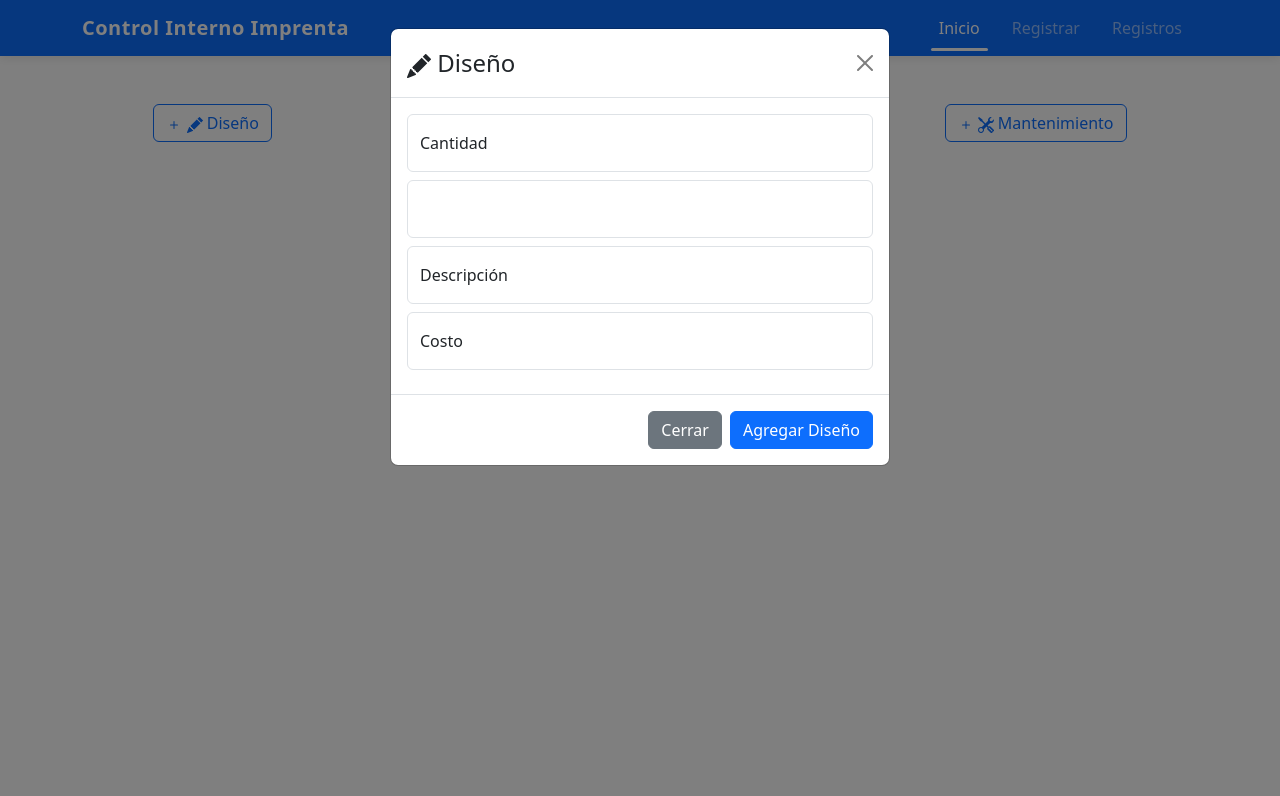
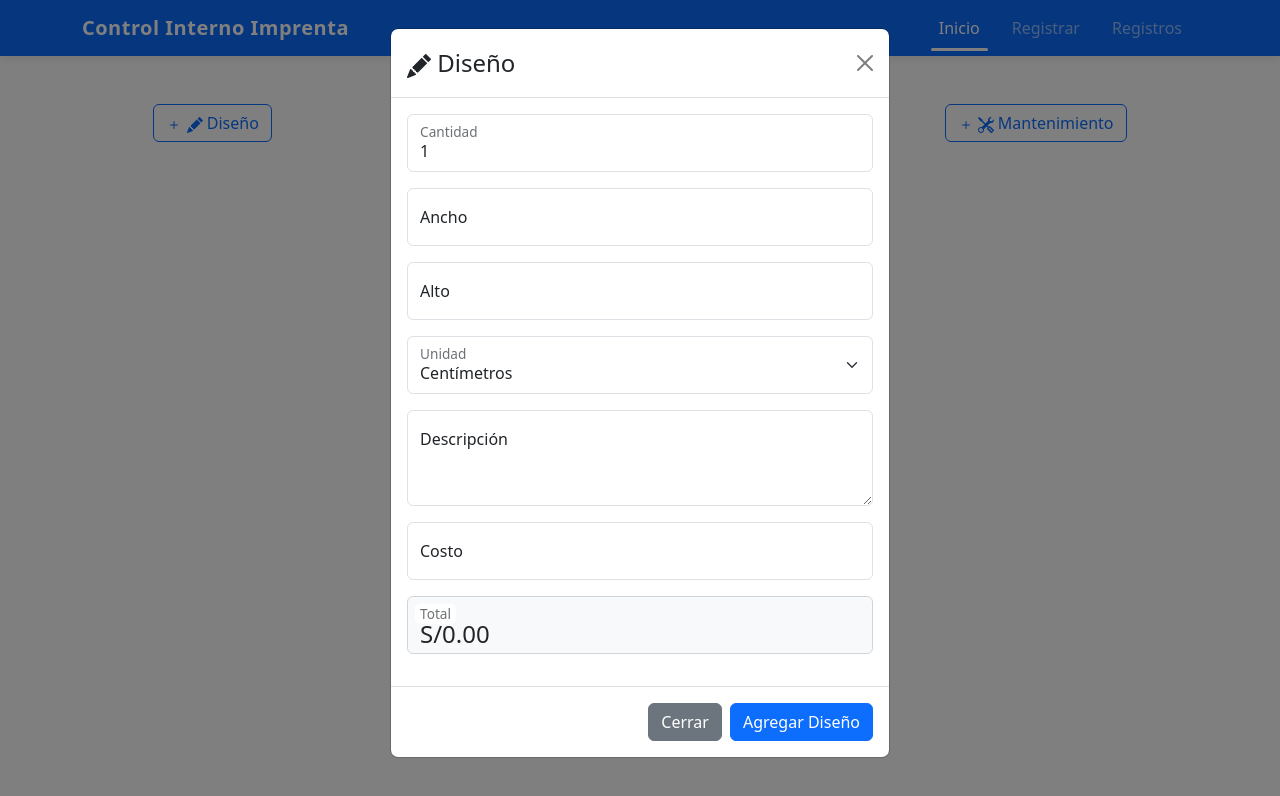
Before and after one commit to romata7/ProductBanners, a React (Vite) app in the folder Client/: page / in a window 1280 px wide. Both pictures are taken after a click on the button "Diseño". Shown: the top 796 px of the page. Built offline with nearby package versions, Linux system fonts and the light colour scheme.

Commit message:
Se termina el tema de modales! :)

```diff
--- /dev/null
+++ b/Client/src/Components/FieldWrapper.jsx
@@ -0,0 +1,21 @@
+import React from "react";
+import { FloatingLabel, Form } from "react-bootstrap";
+
+export const FieldWrapper = ({
+    children,
+    label,
+    name,
+    invalidFeedback,
+    isInvalid
+}) => (
+    <div className="mb-3">
+        <FloatingLabel controlId={name} label={label}>
+            {React.cloneElement(children, { isInvalid })}
+            {isInvalid && (
+                <Form.Control.Feedback type="invalid">
+                    {invalidFeedback}
+                </Form.Control.Feedback>
+            )}
+        </FloatingLabel>
+    </div>
+);
--- /dev/null
+++ b/Client/src/Components/Fields.jsx
@@ -0,0 +1,116 @@
+import { Form } from "react-bootstrap";
+import { FieldWrapper } from "./FieldWrapper";
+
+export const NumberField = ({
+    name,
+    label,
+    required = false,
+    min = 1,
+    step = 1,
+    isInvalid,
+    invalidFeedback,
+    ...props
+}) => (
+    <FieldWrapper
+        name={name}
+        label={label}
+        required={required}
+        isInvalid={isInvalid}
+        invalidFeedback={invalidFeedback}
+    >
+        <Form.Control
+            type="number"
+            name={name}
+            required={required}
+            min={min}
+            step={step}
+            placeholder=""
+            {...props}
+        />
+    </FieldWrapper>
+);
+
+export const SelectField = ({
+    name,
+    label,
+    required = false,
+    options = [],
+    isInvalid,
+    invalidFeedback,
+    ...props
+}) => (
+    <FieldWrapper
+        name={name}
+        label={label}
+        required={required}
+        options={options}
+        isInvalid={isInvalid}
+        invalidFeedback={invalidFeedback}
+    >
+        <Form.Select
+            name={name}
+            required={required}
+            isInvalid={isInvalid}
+            {...props}
+        >
+            {options.map((option) => (
+                <option key={option.value} value={option.value}>
+                    {option.label}
+                </option>
+            ))}
+        </Form.Select>
+    </FieldWrapper>
+);
+
+export const TextareaField = ({
+    name,
+    label,
+    required = false,
+    rows = 3,
+    isInvalid,
+    invalidFeedback,
+    ...props
+}) => (
+    <FieldWrapper
+        name={name}
+        label={label}
+        required={required}
+        isInvalid={isInvalid}
+        invalidFeedback={invalidFeedback}
+    >
+        <Form.Control
+            as="textarea"
+            name={name}
+            required={required}
+            style={{ height: `${rows * 24}px` }}
+            isInvalid={isInvalid}
+            placeholder=""
+            {...props}
+        />
+    </FieldWrapper>
+);
+
+export const TextField = ({
+    name,
+    label,
+    required = false,
+    isInvalid,
+    invalidFeedback,
+    ...props
+}) => (
+    <FieldWrapper
+        name={name}
+        label={label}
+        required={required}
+        isInvalid={isInvalid}
+        invalidFeedback={invalidFeedback}
+    >
+        <Form.Control
+            type="text"
+            name={name}
+            required={required}
+            placeholder=""
+            {...props}
+        />
+    </FieldWrapper>
+);
--- a/Client/src/Components/GenericModal.jsx
+++ b/Client/src/Components/GenericModal.jsx
@@ -3,37 +3,136 @@ import { services } from "./services"
 import { commonFields } from "./commonFields"
 import { serviceModels } from "./serviceModels"
 import { useState } from "react"
+import { TextField, NumberField, TextareaField, SelectField } from "./Fields"
 
-const GenericModal = ({ type, show, handleClose, handleSubmit }) => {
+const GenericModal = ({ type, showModal, handleClose, tratarDatos }) => {
+
     const service = services[type]
     const [formData, setFormData] = useState(serviceModels[type]);
+    const [errors, setErrors] = useState({})
 
     const ServiceIcon = service.icon;
+
+    const handleChange = (e) => {
+        const { name, value } = e.target;
+        setFormData({
+            ...formData,
+            [name]: value
+        });
+    };
+
+    const handleFormSubmit = (e) => {
+        e.preventDefault();
+
+        let formIsValid = true;
+        const newErrors = {};
+
+        Object.entries(formData).forEach(([key, value]) => {
+            const fieldConfig = commonFields[key];
+
+            if (!fieldConfig) return;
+
+            const { required = false } = fieldConfig.attributes || {};
+            const { validation } = fieldConfig;
+
+            if (required && !value) {
+                newErrors[key] = validation?.message || 'Este campo es requerido';
+                formIsValid = false;
+                return;
+            }
+
+            if (validation && value && !validation.validator(value)) {
+                newErrors[key] = validation.message;
+                formIsValid = false;
+            }
+        });
+
+        setErrors(newErrors);
+
+        if (formIsValid) {
+            const calculatedValues = {
+                total: (parseFloat(Number(formData.quantity)) * parseFloat(formData.cost)).toFixed(2),
+                id: Date.now(),
+                date: Date().toLocaleString()
+            }
+            const newFormData = { ...formData, ...calculatedValues }
+            tratarDatos(newFormData);
+        }
+    }
+
     return (
-        <Modal show={show} onHide={handleClose}>
+        <Modal show={showModal} onHide={handleClose} size="md">
             <Modal.Header closeButton>
                 <Modal.Title><ServiceIcon /> {service.header}</Modal.Title>
             </Modal.Header>
             <Form>
                 <Modal.Body>
                     {Object.keys(formData).map((key) => {
-                        console.log(key)
-                        const field = commonFields[key]
-                        console.log(field)
+                        const attributes = commonFields[key].attributes
                         return (
-                            <div key={key} className="mb-2">
-                                <FloatingLabel controlId={field?.name} label={field?.label}>
-                                    <Form.Control type={field?.type} placeholder="" />
-                                </FloatingLabel>
-                            </div>
+                            <Form.Group key={key} className="mb-3">
+                                {
+                                    attributes.type === "number" ? (
+                                        <NumberField
+                                            {...attributes}
+                                            value={formData[attributes.name]}
+                                            onChange={handleChange}
+                                            isInvalid={!!errors[attributes.name]}
+                                            invalidFeedback={errors[attributes.name]}
+                                        />
+                                    ) : attributes.type === 'select' ? (
+                                        <SelectField
+                                            {...attributes}
+                                            value={formData[attributes.name]}
+                                            onChange={handleChange}
+                                            isInvalid={!!errors[attributes.name]}
+                                            invalidFeedback={errors[attributes.name]}
+                                        />
+                                    ) : attributes.type === 'textarea' ? (
+                                        <TextareaField
+                                            {...attributes}
+                                            value={formData[attributes.name]}
+                                            onChange={handleChange}
+                                            isInvalid={!!errors[attributes.name]}
+                                            invalidFeedback={errors[attributes.name]}
+                                            rows={4}
+                                        />
+                                    ) : (
+                                        <TextField
+                                            {...attributes}
+                                            value={formData[attributes.name]}
+                                            onChange={handleChange}
+                                            isInvalid={!!errors[attributes.name]}
+                                            invalidFeedback={errors[attributes.name]}
+                                        />
+                                    )
+                                }
+                            </ Form.Group>
                         )
                     })}
+
+                    <Form.Group className="mb-3 text-left">
+                        <FloatingLabel label="Total">
+                            <Form.Control
+                                as="input"
+                                type="text"
+                                value={`S/${(parseFloat(formData.quantity || 0) * parseFloat(formData.cost || 0)).toFixed(2)}`}
+                                readOnly
+                                className="fs-4"
+                                style={{
+                                    backgroundColor: '#f8f9fa', // Color de fondo similar
+                                    border: '1px solid #ced4da', // Borde idéntico
+                                    cursor: 'default' // Evita el cursor de texto
+                                }}
+                            />
+                        </FloatingLabel>
+                    </Form.Group>
                 </Modal.Body>
                 <Modal.Footer>
                     <Button variant="secondary" onClick={handleClose}>
                         Cerrar
                     </Button>
-                    <Button variant="primary" onClick={handleSubmit}>
+                    <Button variant="primary" type="submit" onClick={handleFormSubmit}>
                         Agregar {service.header}
                     </Button>
                 </Modal.Footer>
--- a/Client/src/Components/columns.js
+++ /dev/null
@@ -1,3 +0,0 @@
-export const columns = {
-    design: ['cost', 'date', 'description', 'height', 'quantity', 'total', 'unit', 'width']
-}
--- a/Client/src/Components/commonFields.js
+++ b/Client/src/Components/commonFields.js
@@ -1,86 +1,93 @@
 export const commonFields = {
     quantity: {
+        attributes: {
             name: 'quantity',
             type: 'number',
             label: 'Cantidad',
+            required: true,
+            min: 1,
+        },
         validation: {
-            required: true,
             validator: value => Number.isInteger(Number(value)) && Number(value) > 0,
             message: 'Cantidad debe ser un entero positivo'
-        },
-        attributes: { min: 1 }
+        }
     },
     cost: {
+        attributes: {
             name: 'cost',
             type: 'number',
             label: 'Costo',
+            required: true,
+            step: '0.01'
+        },
         validation: {
-            required: true,
             validator: value => !isNaN(Number(value)) && Number(value) >= 0,
             message: 'Costo debe ser positivo'
-        },
-        attributes: { step: '0.01' }
+        }
     },
     description: {
+        attributes: {
             name: 'description',
-        type: 'text',
+            type: 'textarea',
             label: 'Descripción',
+            required: true
+        },
         validation: {
-            required: true,
             validator: value => value.trim() !== '',
             message: 'Descripción requerida'
         }
     },
     location: {
+        attributes: {
             name: 'location',
             type: 'text',
             label: 'Ubicación',
-        validation: {
             required: false
         }
     },
     notes: {
+        attributes: {
             name: 'notes',
-        type: 'text',
+            type: 'textarea',
             label: 'Notas',
-        validation: {
             required: false
         }
     },
-    dimensions: [
-        {
+    width: {
+        attributes: {
             name: 'width',
             type: 'number',
             label: 'Ancho',
+            required: true,
+            step: '0.01'
+        },
         validation: {
-                required: true,
             validator: value => !isNaN(Number(value)) && Number(value) >= 0,
             message: 'Ancho debe ser positivo'
+        }
     },
-            attributes: { step: '0.01' }
-        },
-        {
+    height: {
+        attributes: {
             name: 'height',
             type: 'number',
             label: 'Alto',
+            required: true,
+            step: '0.01'
+        },
         validation: {
-                required: true,
             validator: value => !isNaN(Number(value)) && Number(value) >= 0,
             message: 'Alto debe ser positivo'
+        }
     },
-            attributes: { step: '0.01' }
-        },
-        {
+    unit: {
+        attributes: {
             name: 'unit',
             type: 'select',
             label: 'Unidad',
-            validation: { required: true },
-            attributes: {
             options: [
                 { value: 'cm', label: 'Centímetros' },
                 { value: 'm', label: 'Metros' }
             ]
         }
     }
-    ]
 };
--- a/Client/src/Components/serviceModels.js
+++ b/Client/src/Components/serviceModels.js
@@ -1,21 +1,17 @@
 export const serviceModels = {
     design: {
         quantity: 1,
-        dimensions: {
-            width: '',
-            height: '',
-            unit: 'cm'
-        },
+        width: '',
+        height: '',
+        unit: 'cm',
         description: '',
         cost: ''
     },
     impression: {
         quantity: 1,
-        dimensions: {
-            width: '',
-            height: '',
-            unit: 'cm'
-        },
+        width: '',
+        height: '',
+        unit: 'cm',
         description: '',
         cost: ''
     },
```
Also changed, not shown: Client/src/Components/Home.jsx (+9 -8 lines), Client/src/Components/commonColumns.js (deleted, +0 -29 lines). Lines whose indentation alone changed are shown as unchanged.
